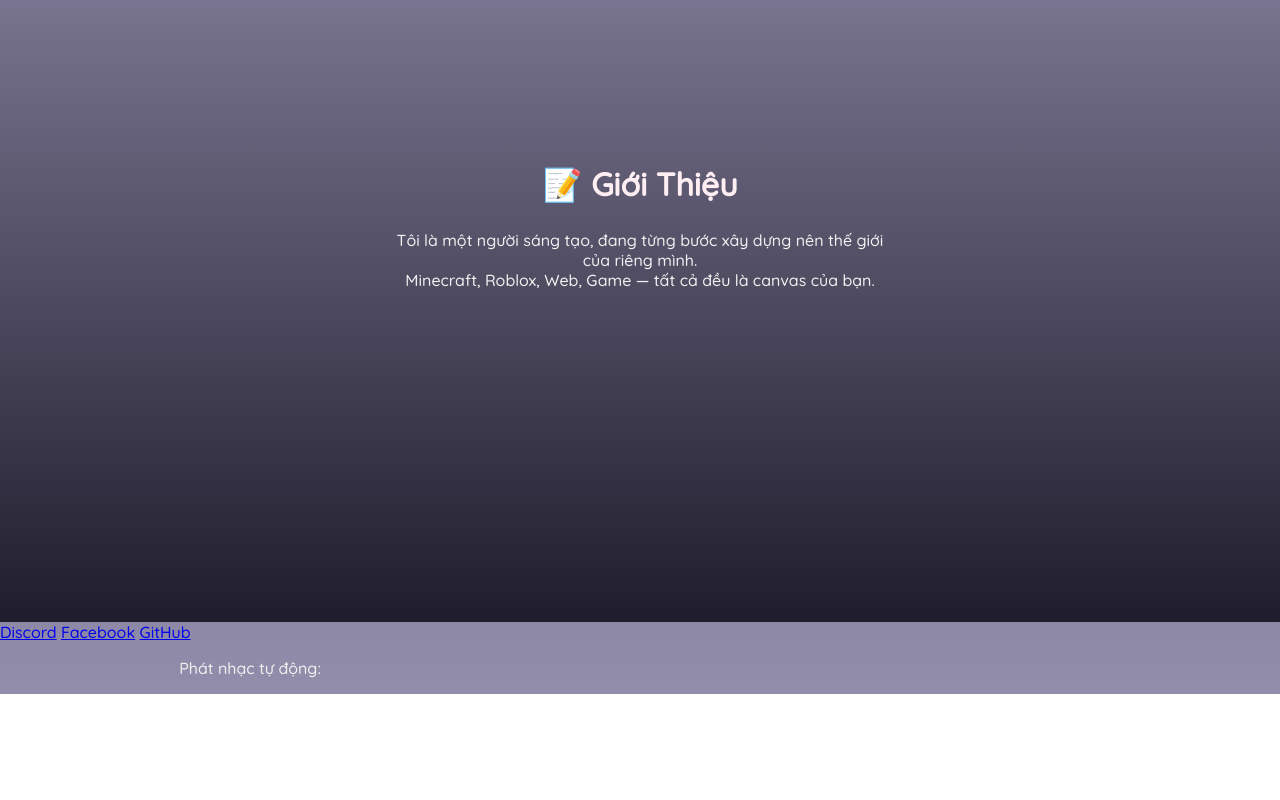
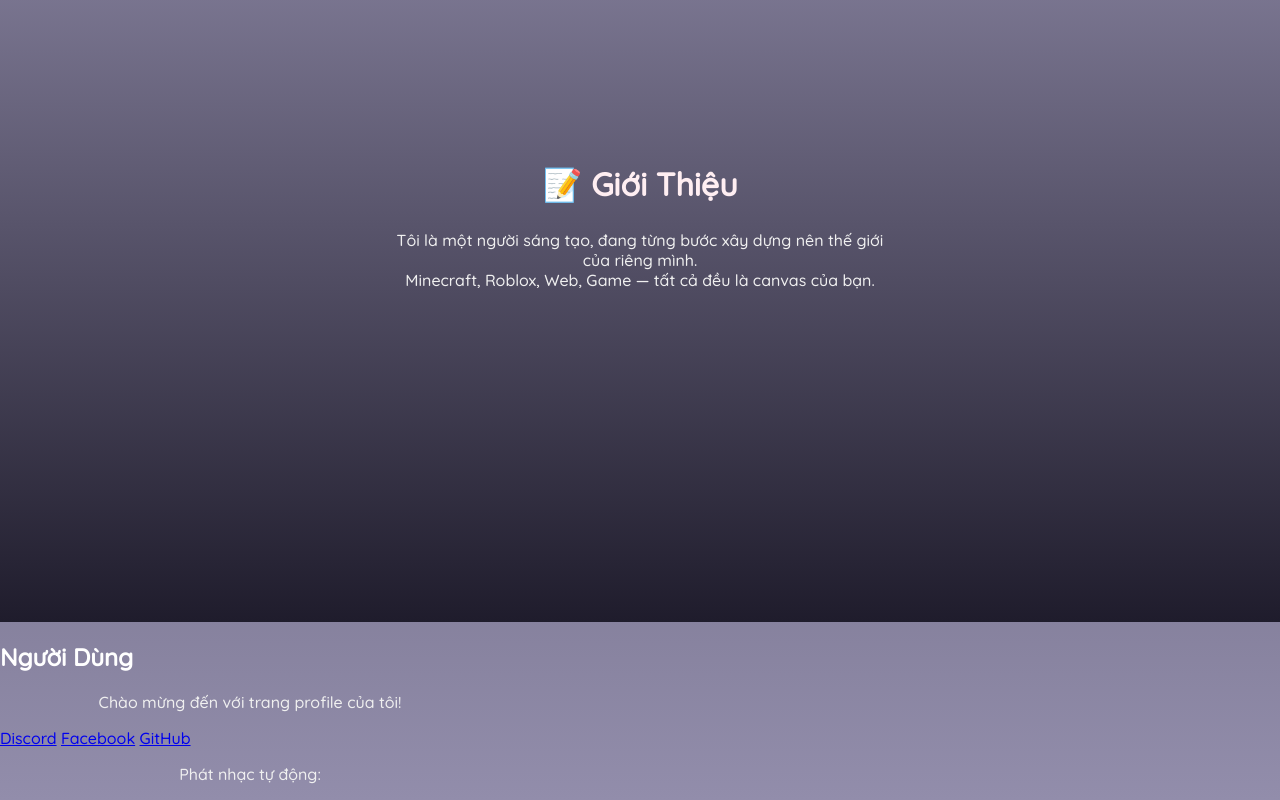
Before and after one commit to FunyAsaki/funyasaki, a plain HTML site: page index.html in a window 1280 px wide. Shown: the part 978-1778 px from the top of the page. Before the commit the page ends 1672 px from the top, so only its background shows below. Drawn offline with Linux system fonts and the light colour scheme.

Commit message:
Update index.html

```diff
--- a/index.html
+++ b/index.html
@@ -176,6 +176,11 @@
 </body>
 </html>
 
+<div class="profile-container">
+  <div class="avatar"></div>
+  <h2>Người Dùng</h2>
+  <p>Chào mừng đến với trang profile của tôi!</p>
+
   <div class="links">
     <a href="https://discord.com" target="_blank">Discord</a>
     <a href="https://facebook.com" target="_blank">Facebook</a>
@@ -190,5 +195,3 @@
     </audio>
   </div>
 </div>
-</body>
-</html>
```
Lines whose indentation alone changed are shown as unchanged.
